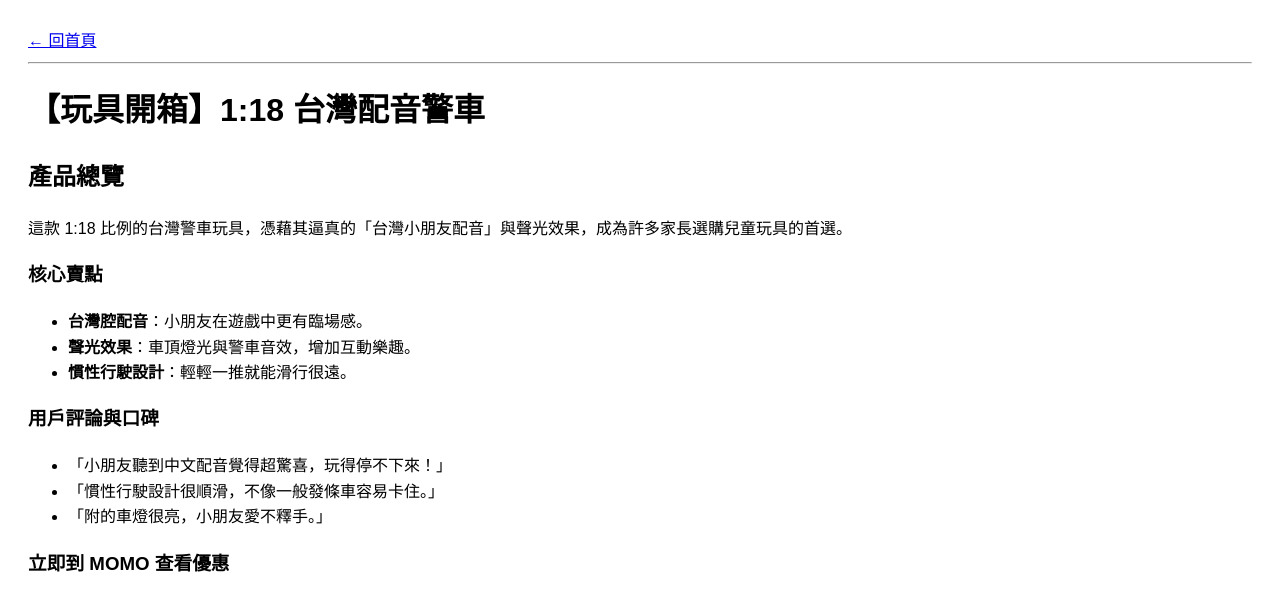
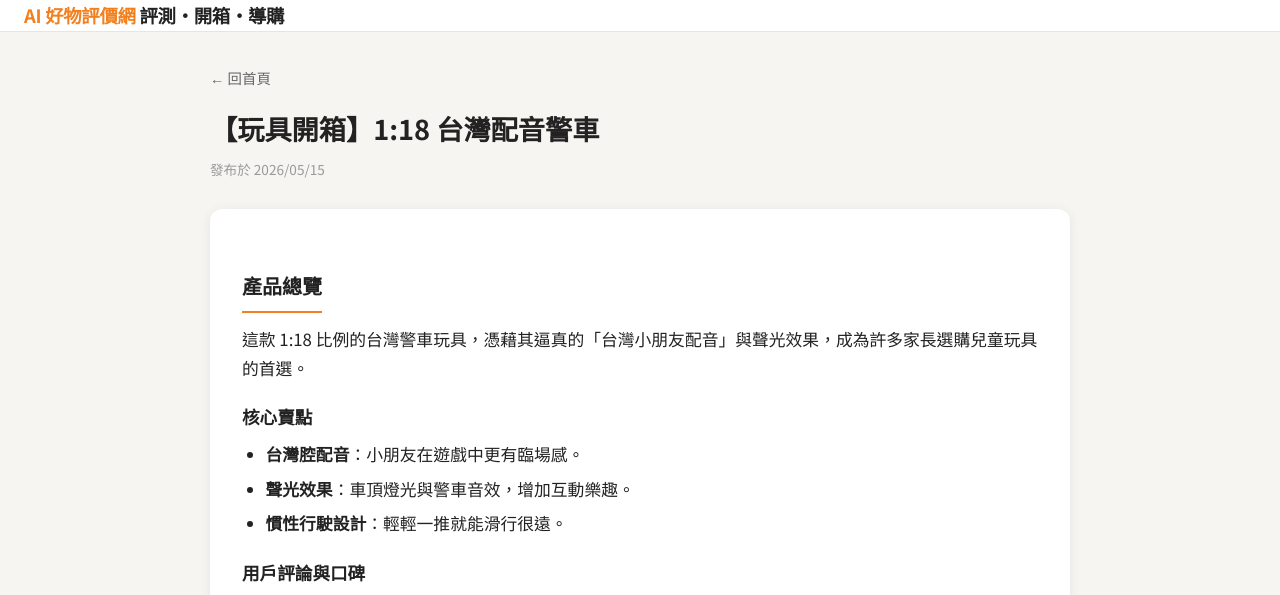
Before and after one commit to MDDAD/momo-evaluate, a Jekyll site: the page built from _posts/2026-05-15-02-taiwan-police-car.md, in a window 1280 px wide and 1343 px high. Shown: the top 595 px of the window. Built offline with Jekyll 4.4.1, drawn with Linux system fonts in a browser that asks for light colours; some of the changed text lies outside the part shown.

Commit message:
全面美化：卡片式首頁、統一CSS、主題字體、sticky導航列

```diff
--- a/_layouts/post.html
+++ b/_layouts/post.html
@@ -1,12 +1,43 @@
 ---
 ---
 <!DOCTYPE html>
-<html>
-<head><meta name="viewport" content="width=device-width, initial-scale=1"><style>body{font-family:sans-serif;padding:20px;line-height:1.6;}.shop-link{font-size:1.35em;font-weight:bold;display:inline-block;padding:8px 16px;background:#f2801f;color:#fff;border-radius:6px;text-decoration:none;}.shop-link:hover{background:#d66a10;}</style></head>
+<html lang="zh-Hant">
+<head>
+  <meta charset="UTF-8">
+  <meta name="viewport" content="width=device-width, initial-scale=1">
+  <title>{{ page.title }} — AI 好物評價網</title>
+  <link rel="preconnect" href="https://fonts.googleapis.com">
+  <link href="https://fonts.googleapis.com/css2?family=Noto+Sans+TC:wght@400;500;700&display=swap" rel="stylesheet">
+  <link rel="stylesheet" href="{{ site.baseurl }}/assets/css/main.css">
+</head>
 <body>
-  <a href="{{ site.baseurl | default: "/" }}/">← 回首頁</a>
-  <hr>
-  <h1>{{ page.title }}</h1>
-  {{ content }}
+
+  <header class="site-header">
+    <div class="inner">
+      <a href="{{ site.baseurl | default: '/' }}/" class="site-logo">AI 好物評價網 <span>評測・開箱・導購</span></a>
+    </div>
+  </header>
+
+  <main class="container">
+    <a href="{{ site.baseurl | default: '/' }}/" class="back-link">← 回首頁</a>
+
+    <article>
+      <header class="post-header">
+        <h1 class="post-title">{{ page.title }}</h1>
+        {% if page.date %}
+        <p class="post-meta">發布於 {{ page.date | date: "%Y/%m/%d" }}</p>
+        {% endif %}
+      </header>
+
+      <div class="post-content">
+        {{ content }}
+      </div>
+    </article>
+  </main>
+
+  <footer class="site-footer">
+    <p>AI 好物評價網 — 透過<a href="https://momo.com"> MOMO 購物網</a>發現好物</p>
+  </footer>
+
 </body>
 </html>
--- /dev/null
+++ b/assets/css/main.css
@@ -0,0 +1,279 @@
+/* ================================================
+   AI 好物評價網 — 全站樣式
+   ================================================ */
+
+/* --- Reset & Base --- */
+*, *::before, *::after { box-sizing: border-box; margin: 0; padding: 0; }
+
+:root {
+  --primary: #f2801f;
+  --primary-dark: #d66a10;
+  --bg: #f7f5f2;
+  --card-bg: #ffffff;
+  --text: #222222;
+  --text-secondary: #666666;
+  --text-light: #999999;
+  --border: #e8e4df;
+  --radius: 12px;
+  --radius-sm: 8px;
+  --shadow: 0 2px 12px rgba(0,0,0,0.07);
+  --shadow-hover: 0 6px 24px rgba(0,0,0,0.12);
+  --transition: 0.25s ease;
+}
+
+html { scroll-behavior: smooth; }
+
+body {
+  font-family: "Noto Sans TC", "PingFang TC", "Microsoft JhengHei", sans-serif;
+  background: var(--bg);
+  color: var(--text);
+  line-height: 1.7;
+  min-height: 100vh;
+}
+
+/* --- Typography --- */
+a { color: inherit; text-decoration: none; }
+img { max-width: 100%; display: block; }
+ul, ol { padding-left: 1.4em; }
+
+/* --- Header --- */
+.site-header {
+  background: var(--card-bg);
+  border-bottom: 1px solid var(--border);
+  padding: 0 24px;
+  position: sticky;
+  top: 0;
+  z-index: 100;
+}
+.site-header inner {
+  max-width: 900px;
+  margin: 0 auto;
+  display: flex;
+  align-items: center;
+  justify-content: space-between;
+  height: 60px;
+}
+.site-logo {
+  font-size: 1.15rem;
+  font-weight: 700;
+  color: var(--primary);
+  letter-spacing: -0.3px;
+}
+.site-logo span { color: var(--text); }
+.site-nav { font-size: 0.88rem; color: var(--text-secondary); }
+
+/* --- Main Container --- */
+.container {
+  max-width: 900px;
+  margin: 0 auto;
+  padding: 32px 20px 60px;
+}
+
+/* --- Page Title --- */
+.page-title {
+  font-size: 1.6rem;
+  font-weight: 700;
+  color: var(--text);
+  margin-bottom: 8px;
+}
+.page-subtitle {
+  font-size: 0.95rem;
+  color: var(--text-secondary);
+  margin-bottom: 28px;
+}
+
+/* --- Search Bar --- */
+.search-wrap { margin-bottom: 32px; }
+#searchInput {
+  width: 100%;
+  padding: 13px 18px;
+  border: 2px solid var(--border);
+  border-radius: 50px;
+  font-size: 1rem;
+  font-family: inherit;
+  background: var(--card-bg);
+  color: var(--text);
+  outline: none;
+  transition: var(--transition);
+  box-shadow: var(--shadow);
+}
+#searchInput::placeholder { color: var(--text-light); }
+#searchInput:focus {
+  border-color: var(--primary);
+  box-shadow: 0 0 0 3px rgba(242,128,31,0.15);
+}
+
+/* --- Product Grid --- */
+.product-grid {
+  display: grid;
+  grid-template-columns: repeat(auto-fill, minmax(260px, 1fr));
+  gap: 20px;
+}
+
+/* --- Product Card --- */
+.product-card {
+  background: var(--card-bg);
+  border-radius: var(--radius);
+  box-shadow: var(--shadow);
+  overflow: hidden;
+  transition: transform var(--transition), box-shadow var(--transition);
+  display: flex;
+  flex-direction: column;
+  cursor: pointer;
+}
+.product-card:hover {
+  transform: translateY(-4px);
+  box-shadow: var(--shadow-hover);
+}
+.product-card a { display: contents; }
+.product-card-img {
+  width: 100%;
+  height: 180px;
+  object-fit: contain;
+  padding: 16px;
+  background: #fff;
+  border-bottom: 1px solid var(--border);
+}
+.product-card-body {
+  padding: 16px;
+  flex: 1;
+  display: flex;
+  flex-direction: column;
+}
+.product-card-title {
+  font-size: 1rem;
+  font-weight: 600;
+  color: var(--text);
+  margin-bottom: 8px;
+  line-height: 1.4;
+}
+.product-card-title:hover { color: var(--primary); }
+.product-card-excerpt {
+  font-size: 0.85rem;
+  color: var(--text-secondary);
+  line-height: 1.5;
+  flex: 1;
+  display: -webkit-box;
+  -webkit-line-clamp: 3;
+  -webkit-box-orient: vertical;
+  overflow: hidden;
+}
+.product-card-more {
+  margin-top: 12px;
+  font-size: 0.85rem;
+  font-weight: 600;
+  color: var(--primary);
+  display: flex;
+  align-items: center;
+  gap: 4px;
+}
+.product-card-more::after { content: "→"; transition: gap var(--transition); }
+.product-card:hover .product-card-more::after { gap: 8px; }
+
+/* --- Back Link --- */
+.back-link {
+  display: inline-flex;
+  align-items: center;
+  gap: 6px;
+  font-size: 0.9rem;
+  color: var(--text-secondary);
+  margin-bottom: 20px;
+  transition: var(--transition);
+}
+.back-link:hover { color: var(--primary); }
+
+/* --- Article (Post) --- */
+.post-header { margin-bottom: 28px; }
+.post-title {
+  font-size: 1.7rem;
+  font-weight: 700;
+  color: var(--text);
+  line-height: 1.3;
+  margin-bottom: 12px;
+}
+.post-meta {
+  font-size: 0.85rem;
+  color: var(--text-light);
+}
+.post-content {
+  background: var(--card-bg);
+  border-radius: var(--radius);
+  padding: 32px;
+  box-shadow: var(--shadow);
+  font-size: 1.05rem;
+}
+.post-content h2 {
+  font-size: 1.25rem;
+  font-weight: 700;
+  color: var(--text);
+  margin: 28px 0 12px;
+  padding-bottom: 8px;
+  border-bottom: 2px solid var(--primary);
+  display: inline-block;
+}
+.post-content h3 {
+  font-size: 1.1rem;
+  font-weight: 600;
+  margin: 20px 0 8px;
+}
+.post-content p { margin-bottom: 16px; }
+.post-content ul, .post-content ol { margin-bottom: 16px; }
+.post-content li { margin-bottom: 6px; }
+.post-content img {
+  border-radius: var(--radius-sm);
+  box-shadow: var(--shadow);
+  margin: 20px auto;
+  max-height: 480px;
+  object-fit: contain;
+}
+
+/* --- Shop Button --- */
+.shop-link {
+  display: block;
+  width: 100%;
+  max-width: 400px;
+  margin: 32px auto 0;
+  padding: 16px 24px;
+  background: var(--primary);
+  color: #fff !important;
+  font-size: 1.15rem;
+  font-weight: 700;
+  text-align: center;
+  border-radius: 50px;
+  box-shadow: 0 4px 16px rgba(242,128,31,0.35);
+  transition: var(--transition);
+  text-decoration: none !important;
+}
+.shop-link:hover {
+  background: var(--primary-dark);
+  transform: translateY(-2px);
+  box-shadow: 0 6px 20px rgba(242,128,31,0.45);
+}
+
+/* --- Footer --- */
+.site-footer {
+  background: var(--card-bg);
+  border-top: 1px solid var(--border);
+  text-align: center;
+  padding: 24px;
+  font-size: 0.85rem;
+  color: var(--text-light);
+}
+.site-footer a { color: var(--primary); }
+
+/* --- No Results --- */
+.no-results {
+  text-align: center;
+  padding: 60px 20px;
+  color: var(--text-secondary);
+  font-size: 1rem;
+}
+
+/* --- Responsive --- */
+@media (max-width: 600px) {
+  .container { padding: 20px 16px 48px; }
+  .post-title { font-size: 1.4rem; }
+  .post-content { padding: 20px; font-size: 1rem; }
+  .product-grid { grid-template-columns: 1fr; }
+  .page-title { font-size: 1.35rem; }
+}
```
Also changed, not shown: index.html (+54 -31 lines).
